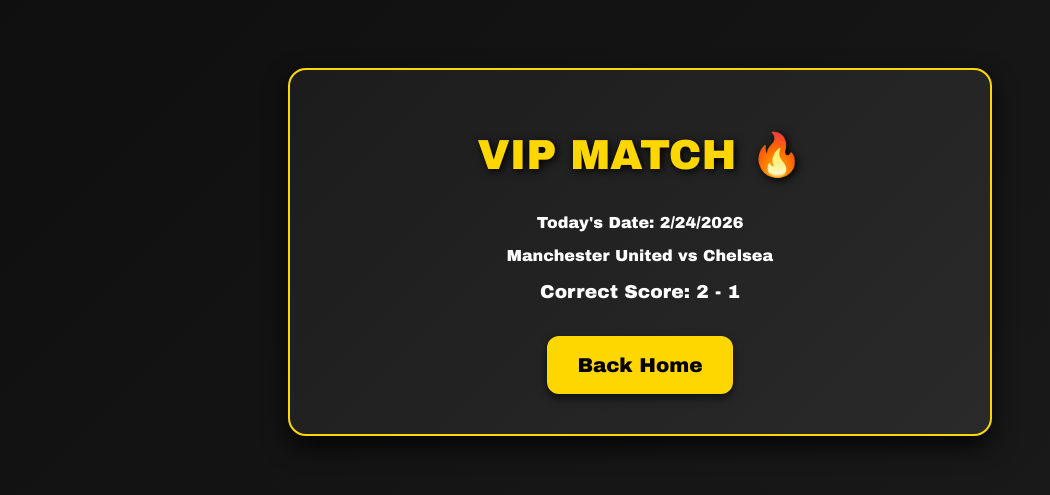
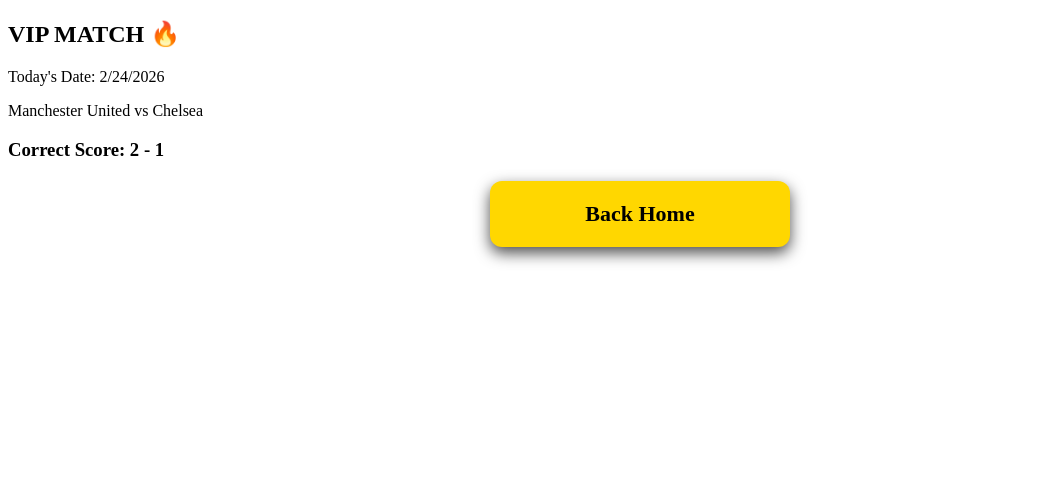
Before and after one commit to Solomon1011/vip-flask-server, a Flask app: page /vip in a window 1280 px wide. Shown: the top 495 px of the page, without its empty margins (0-1050 px from the left). Run offline with Flask 3, Linux system fonts and the light colour scheme.

Commit message:
Update style.css

```diff
--- a/static/style.css
+++ b/static/style.css
@@ -1,43 +1,19 @@
-/* General body */
-body {
-    background: linear-gradient(135deg, #0f0f0f, #1a1a1a);
-    color: #ffffff;
-    font-family: 'Arial Black', Arial, sans-serif;
-    text-align: center;
-    padding: 40px;
-}
-
-/* Homepage title */
-h1 {
-    color: gold;
-    font-weight: 900; /* extra bold */
-    font-size: 60px;  /* bigger for impact */
-    text-shadow: 3px 3px 12px black;
-}
-
-/* Headings on pages */
-h2 {
-    color: #ffd700;
-    font-weight: 900;
-    font-size: 42px;
-    text-shadow: 2px 2px 8px black;
-}
-
-/* Buttons and links on home */
 a, button {
-    display: inline-block;
-    margin: 15px;
-    padding: 18px 30px;
+    display: block; /* makes them full width inside card style */
+    width: 300px; /* same size for all buttons */
+    margin: 20px auto; /* center them */
+    padding: 20px 0; /* taller buttons */
     background: #ffd700;
     color: black;
-    font-weight: 900; /* very bold */
-    font-size: 20px;
+    font-weight: 900; /* extra bold */
+    font-size: 22px; /* bigger text */
     border-radius: 12px;
     text-decoration: none;
     border: none;
     cursor: pointer;
     transition: 0.3s;
-    box-shadow: 0 4px 10px rgba(0,0,0,0.6);
+    box-shadow: 0 6px 15px rgba(0,0,0,0.7);
+    text-align: center;
 }
 
 a:hover, button:hover {
@@ -45,15 +21,3 @@ a:hover, button:hover {
     color: black;
     transform: scale(1.05);
 }
-
-/* Professional card style for Free Tips and VIP pages */
-.card {
-    background: linear-gradient(135deg, #1c1c1c, #2a2a2a);
-    border: 2px solid gold;
-    border-radius: 18px;
-    padding: 25px;
-    margin: 20px auto;
-    width: 85%;
-    max-width: 650px;
-    box-shadow: 0 10px 25px rgba(0,0,0,0.8);
-}
```
